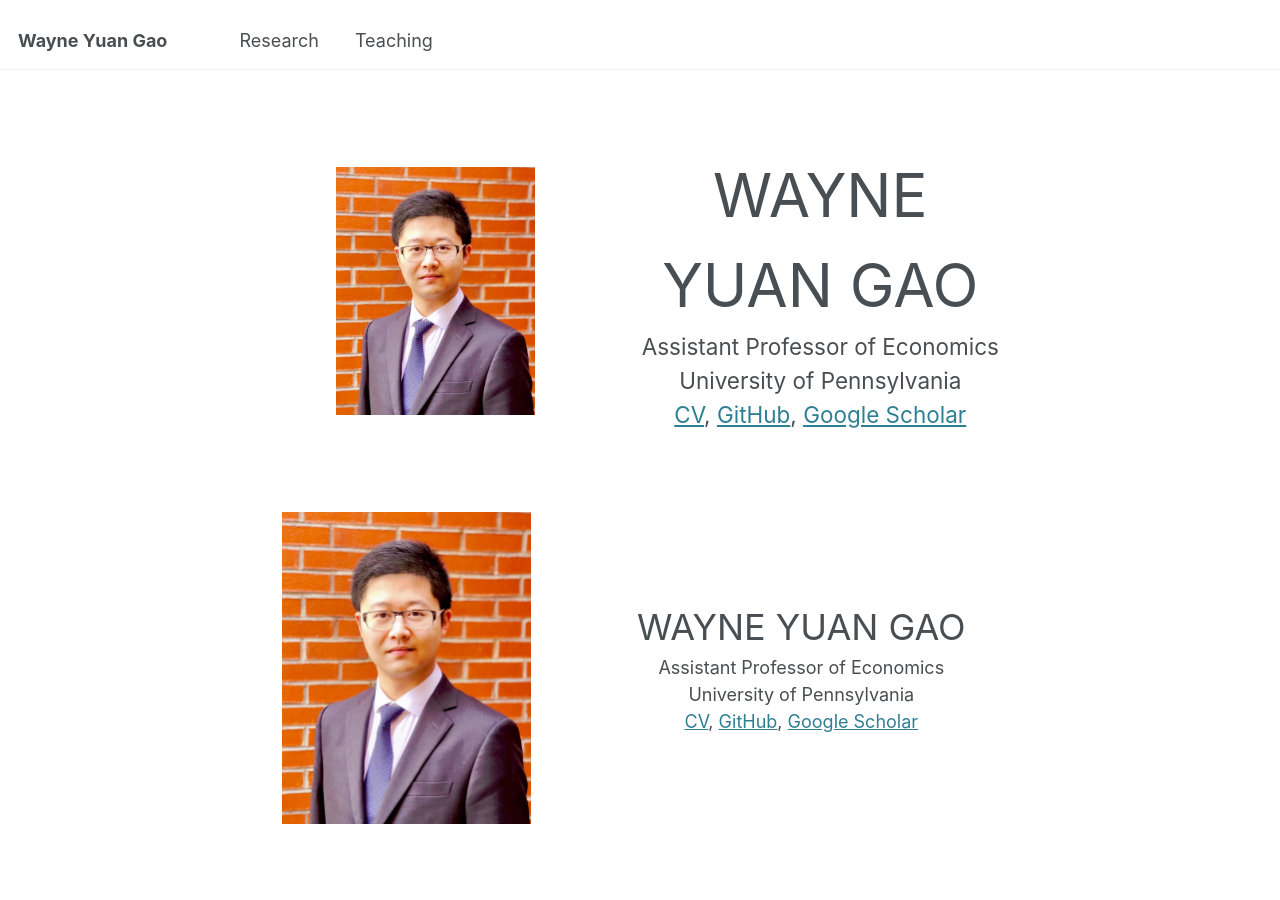
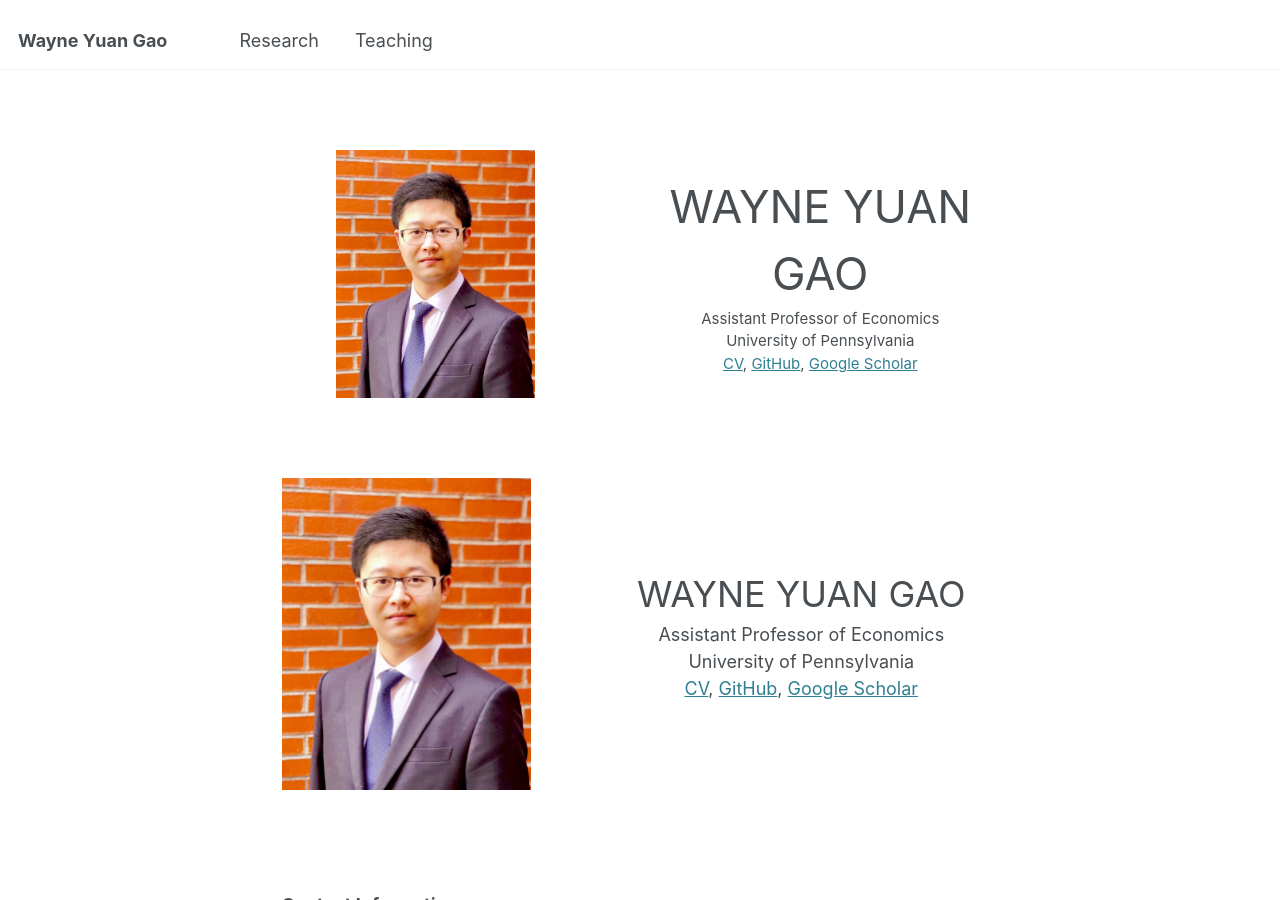
Before and after one commit to wayne-y-gao/wayne-y-gao.github.io, a Jekyll site: the page built from _pages/about.md, in a window 1280 px wide and 900 px high. Built offline with Jekyll 4.4.1, drawn with Linux system fonts in a browser that asks for light colours.

Commit message:
Update about.md

```diff
--- a/_pages/about.md
+++ b/_pages/about.md
@@ -12,10 +12,10 @@ redirect_from:
     <img src="images/BrickLargeS.jpg" alt="Profile Image" style="width:80%;">
   </div>
   <div class="flex-item-right" >
-    <div style="text-align: center; font-size: 2em; align-items: center;">
+    <div style="text-align: center; font-size: 1.5em; align-items: center;">
       WAYNE YUAN GAO
     </div>
-    <div style="text-align: center; font-size: 0.75em; align-items: center;">
+    <div style="text-align: center; font-size: 0.5em; align-items: center;">
       Assistant Professor of Economics<br>
       University of Pennsylvania<br>
       <a href="files/GaoWayne_CV250210.pdf">CV</a>,
```
